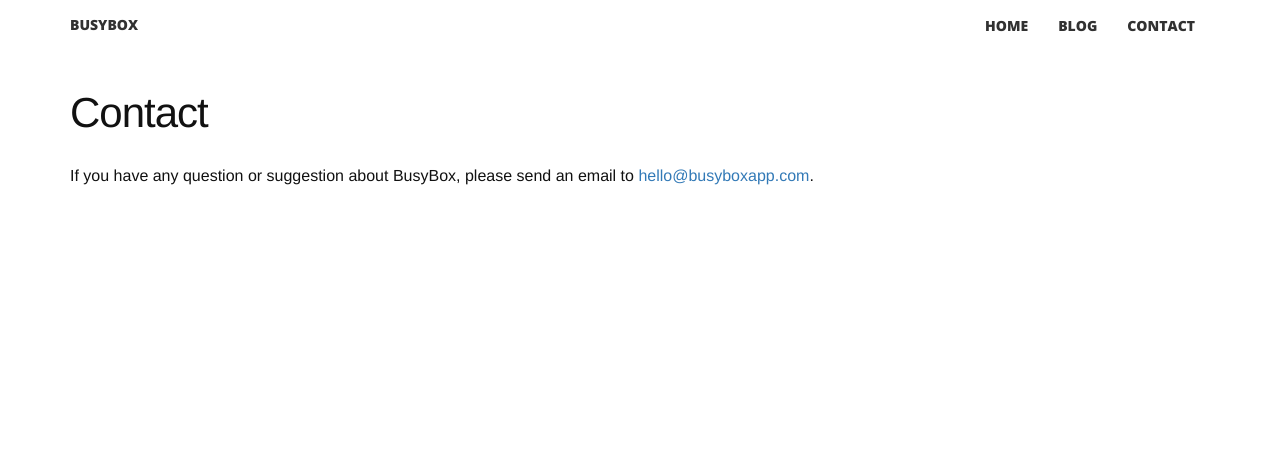
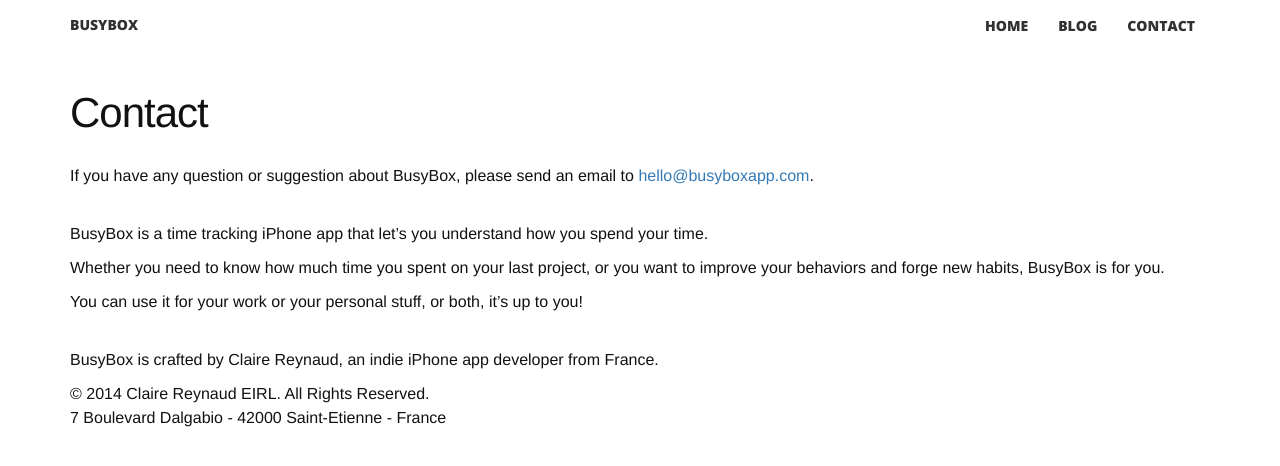
Before and after one commit to BusyBoxApp/BusyBoxApp.github.io, a Jekyll site: the page built from support.md, in a window 1280 px wide. Shown: the top 466 px of the page. Built offline with Jekyll 4.4.1, drawn with Linux system fonts in a browser that asks for light colours; nearby versions of some CDN libraries.

Commit message:
Add Claire Reynaud EIRL info in the contact page

```diff
--- a/support.md
+++ b/support.md
@@ -6,3 +6,17 @@
 ---
 
 If you have any question or suggestion about BusyBox, please send an email to <a href="mailto:hello@busyboxapp.com">hello@busyboxapp.com</a>.
+
+<br>
+BusyBox is a time tracking iPhone app that let's you understand how you spend your time.
+
+Whether you need to know how much time you spent on your last project, or you want to improve your behaviors and forge new habits, BusyBox is for you.
+
+You can use it for your work or your personal stuff, or both, it's up to you!
+
+<br>
+BusyBox is crafted by Claire Reynaud, an indie iPhone app developer from France.
+
+© 2014 Claire Reynaud EIRL. All Rights Reserved.
+<br>
+7 Boulevard Dalgabio - 42000 Saint-Etienne - France
```
